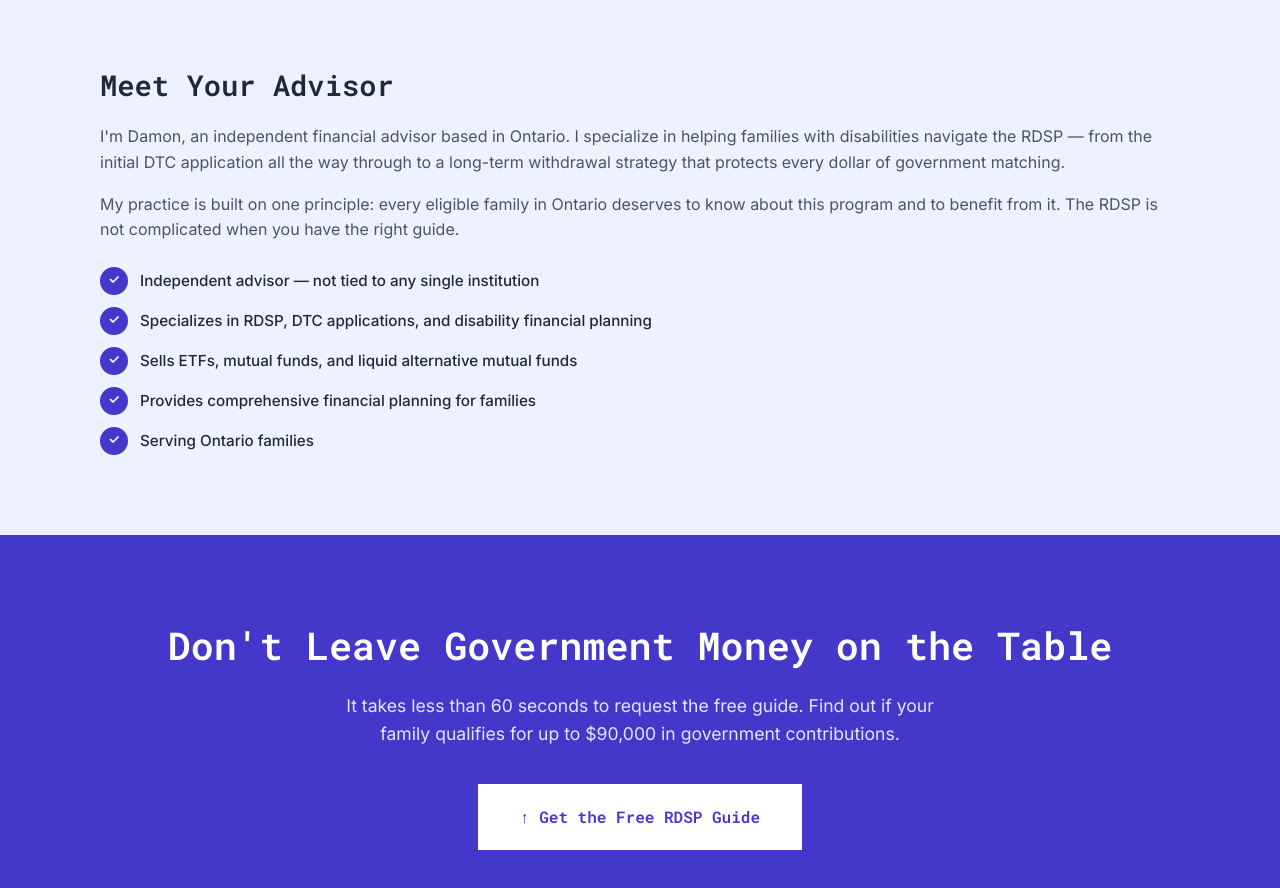
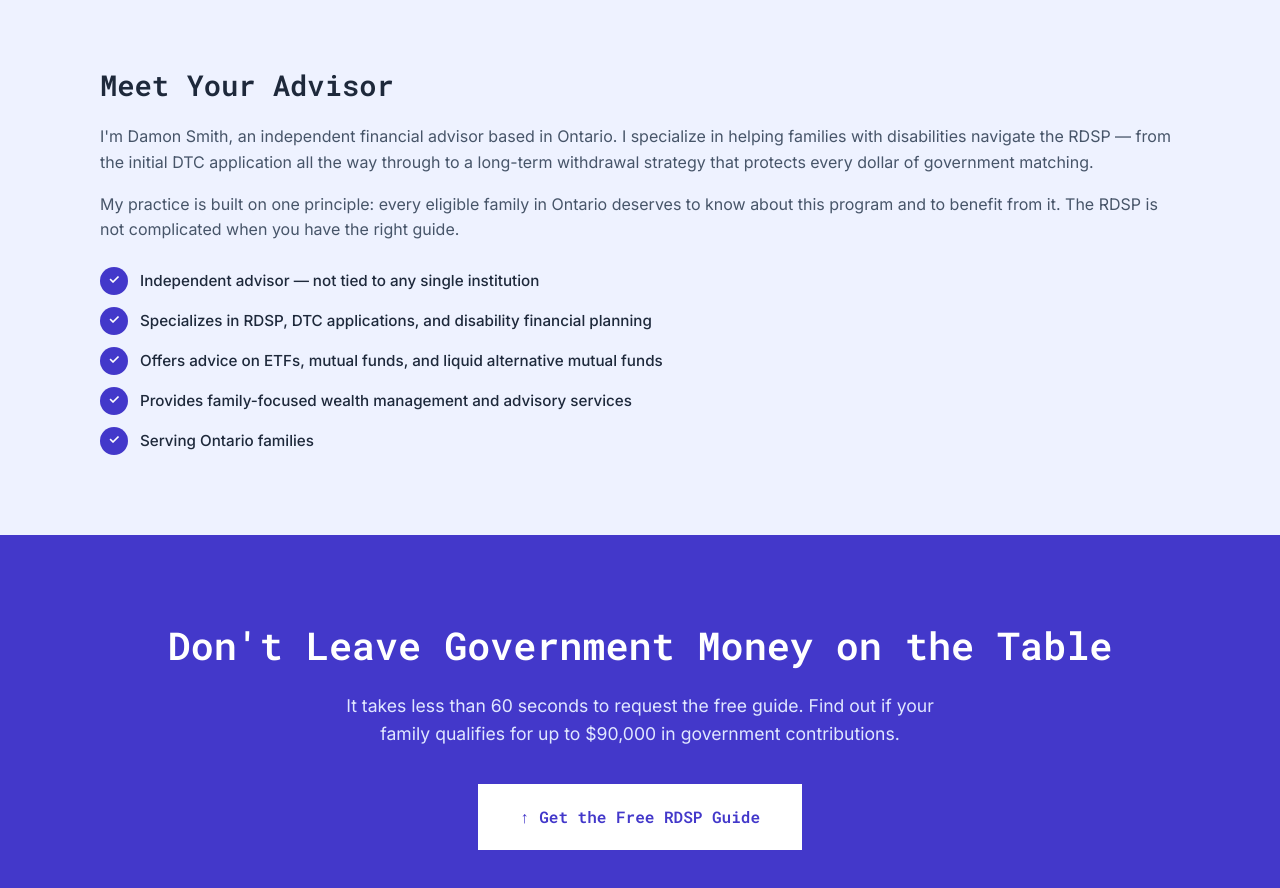
Before and after one commit to FinancialDamon/rdsp-guide, a plain HTML site: page index.html in a window 1280 px wide. Shown: the part 3840-4728 px from the top of the page. Drawn offline with Linux system fonts and the light colour scheme.

Commit message:
Update index.html

```diff
--- a/index.html
+++ b/index.html
@@ -3,7 +3,7 @@
 <head>
   <meta charset="UTF-8" />
   <meta name="viewport" content="width=device-width, initial-scale=1.0" />
-  <title>Free RDSP Guide for Ontario Families | Damon – Independent Financial Advisor</title>
+  <title>Free RDSP Guide for Ontario Families | Damon Smith – Independent Financial Advisor</title>
   <meta name="description" content="Download the free RDSP Primer and learn how your family could receive up to $90,000 in government money. Ontario families with a disability tax credit may qualify." />
   <link rel="preconnect" href="https://fonts.googleapis.com" />
   <link href="https://fonts.googleapis.com/css2?family=Inter:wght@400;500;600;700&family=Roboto+Mono:wght@600&display=swap" rel="stylesheet" />
@@ -644,13 +644,13 @@
     <div class="advisor-card">
       <div class="advisor-text">
         <h2>Meet Your Advisor</h2>
-        <p>I'm Damon, an independent financial advisor based in Ontario. I specialize in helping families with disabilities navigate the RDSP — from the initial DTC application all the way through to a long-term withdrawal strategy that protects every dollar of government matching.</p>
+        <p>I'm Damon Smith, an independent financial advisor based in Ontario. I specialize in helping families with disabilities navigate the RDSP — from the initial DTC application all the way through to a long-term withdrawal strategy that protects every dollar of government matching.</p>
         <p>My practice is built on one principle: every eligible family in Ontario deserves to know about this program and to benefit from it. The RDSP is not complicated when you have the right guide.</p>
         <div class="advisor-credentials">
           <div class="cred-item">Independent advisor — not tied to any single institution</div>
           <div class="cred-item">Specializes in RDSP, DTC applications, and disability financial planning</div>
-          <div class="cred-item">Sells ETFs, mutual funds, and liquid alternative mutual funds</div>
-          <div class="cred-item">Provides comprehensive financial planning for families</div>
+          <div class="cred-item">Offers advice on ETFs, mutual funds, and liquid alternative mutual funds</div>
+          <div class="cred-item">Provides family-focused wealth management and advisory services</div>
           <div class="cred-item">Serving Ontario families</div>
         </div>
       </div>
```
